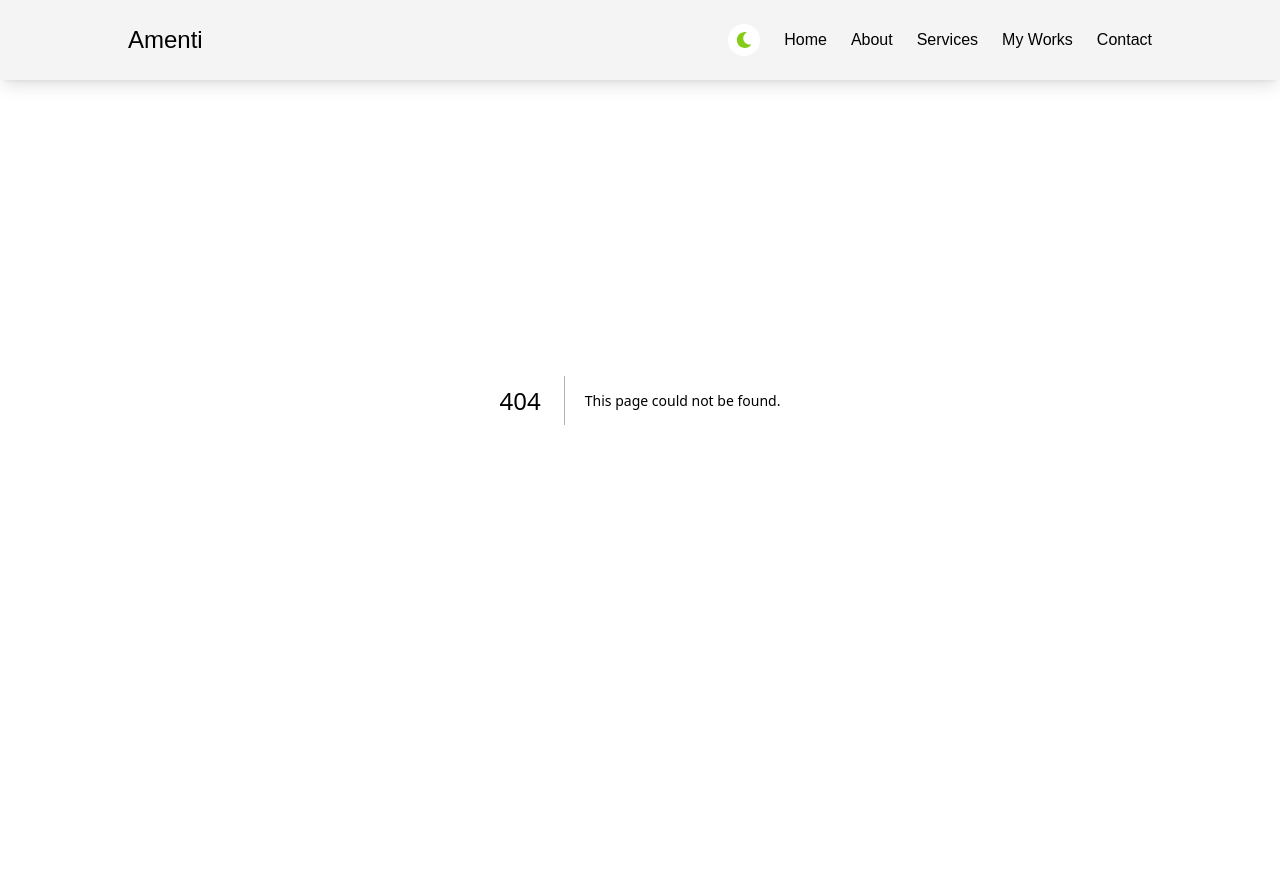
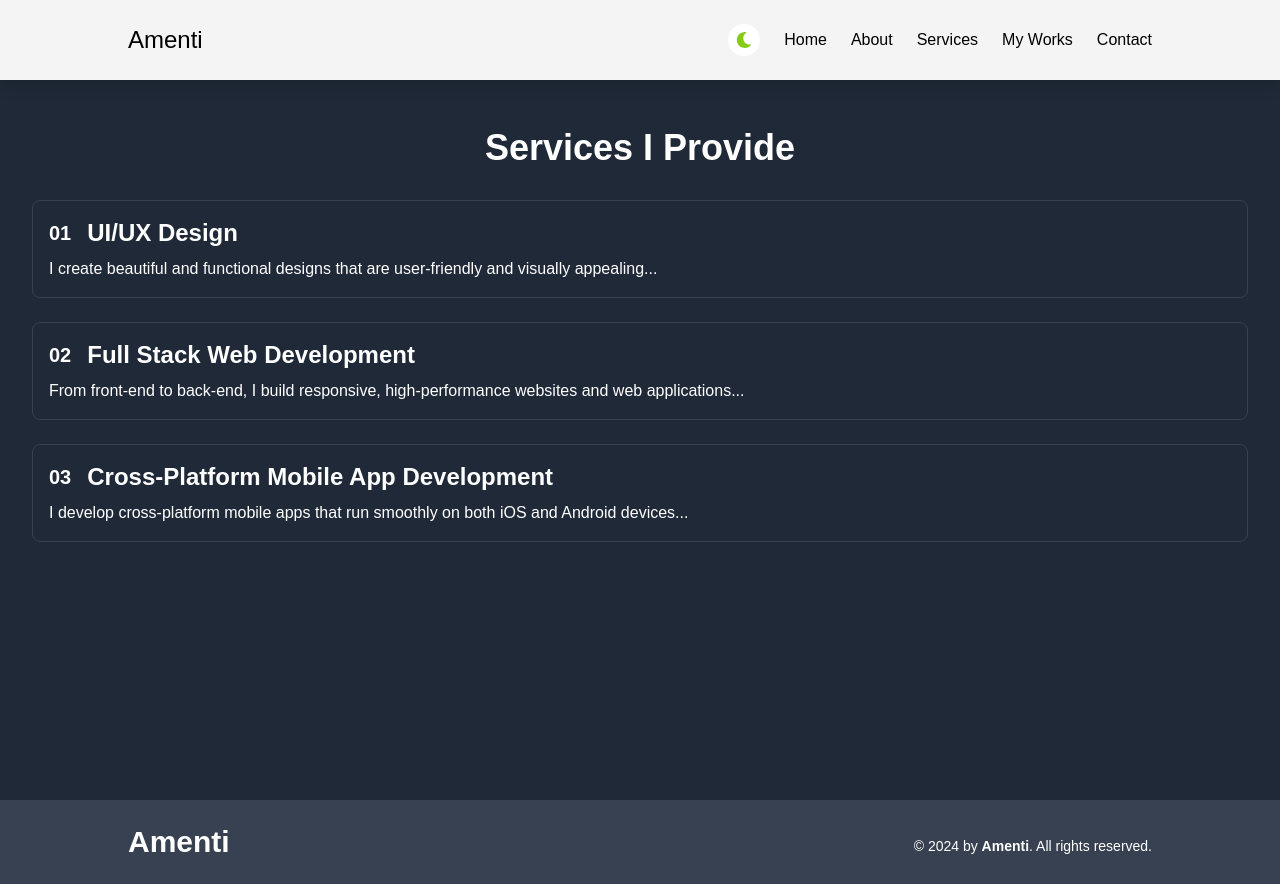
Before and after one commit to Amenti-K/Portfolio, a Next.js app: page /services in a window 1280 px wide. Before the commit this address had no page. Before the commit the page ends 800 px from the top, so only its background shows below. Built offline with nearby package versions, Linux system fonts and the light colour scheme.

Commit message:
all pages are done but need personalization and UI/UX touches

```diff
--- /dev/null
+++ b/src/app/contact/page.js
@@ -0,0 +1,36 @@
+"use client";
+
+import React from "react";
+import { FaTelegramPlane } from "react-icons/fa"; // Import Telegram icon
+
+export default function Contact() {
+  const phoneNumber = "+2519 46 80 11 71"; // Replace with your actual phone number
+  const emailAddress = "amenti1kebede@gmail.com"; // Replace with your actual email
+
+  return (
+    <div className="p-8 min-h-screen bg-gray-800 dark:bg-zinc-100 text-white dark:text-gray-800 flex flex-col items-center justify-center">
+      {/* Header */}
+      <h1 className="text-5xl font-bold text-center">
+        Let’s work <br /> together
+      </h1>
+
+      {/* Button */}
+      <button className="mt-8 px-6 py-3 bg-blue-500 hover:bg-blue-600 text-white rounded-full flex items-center space-x-2">
+        <FaTelegramPlane className="text-2xl" />
+        <span className="text-lg font-medium">Say Hello</span>
+      </button>
+
+      {/* Contact Info */}
+      <div className="mt-12 text-center flex flex-row justify-around w-3/4">
+        <div className="flex flex-col items-start">
+          <span className="text-2xl font-bold">Call:</span>
+          <span className="text-lg">{phoneNumber}</span>
+        </div>
+        <div className="flex flex-col items-start">
+          <span className="text-2xl font-bold">Email:</span>
+          <span className="text-lg">{emailAddress}</span>
+        </div>
+      </div>
+    </div>
+  );
+}
--- a/src/app/layout.js
+++ b/src/app/layout.js
@@ -3,6 +3,7 @@
 import localFont from "next/font/local";
 import "../styles/globals.css";
 import Nav from "@/components/Nav";
+import Footer from "@/components/Footer";
 
 const geistSans = localFont({
   src: "../styles/fonts/GeistVF.woff",
@@ -23,6 +24,7 @@ export default function RootLayout({ children }) {
       >
         <Nav />
         {children}
+        <Footer />
       </body>
     </html>
   );
--- a/src/app/page.js
+++ b/src/app/page.js
@@ -1,7 +1,9 @@
 import React from "react";
 import Home from "./home/page";
 import About from "./about/page";
+import Services from "./services/page";
 import Portfolio from "./portfolio/page";
+import Contact from "./contact/page";
 
 export default function Landing() {
   return (
@@ -13,8 +15,14 @@ export default function Landing() {
       <section id="about" className="min-h-screen">
         <About />
       </section>
+      <section id="services" className="min-h-screen">
+        <Services />
+      </section>
       <section id="projects" className="min-h-screen">
         <Portfolio />
+      </section>
+      <section id="contact" className="min-h-screen">
+        <Contact />
       </section>
       {/* Add other sections similarly if needed */}
     </div>
--- a/src/app/portfolio/page.js
+++ b/src/app/portfolio/page.js
@@ -19,7 +19,7 @@ export default function Projects() {
     },
     {
       name: "Mobile Banking App",
-      picture: "",
+      picture: "/assets/images/profile.jpg",
       description: "A banking app built with React Native and Firebase.",
       tools: ["React Native", "Firebase"],
       index: 2,
@@ -27,7 +27,7 @@ export default function Projects() {
   ];
 
   return (
-    <div className="flex items-center flex-col dark:bg-zinc-100 bg-gray-800 transition-colors duration-300  px-4 py-24 gap-y-8">
+    <div className="flex items-center flex-col bg-zinc-100 dark:bg-gray-800 transition-colors duration-300  px-4 py-24 gap-y-8">
       {projects.map((project) => (
         <ProjectCard
           key={project.index}
--- /dev/null
+++ b/src/app/services/page.js
@@ -0,0 +1,47 @@
+"use client";
+
+import React from "react";
+import Services from "../../components/Services";
+
+const servicesData = [
+  {
+    id: 1,
+    title: "UI/UX Design",
+    shortDescription:
+      "I create beautiful and functional designs that are user-friendly and visually appealing...",
+    fullDescription: `I create beautiful and functional designs that are user-friendly, visually appealing,
+      and tailored to meet the specific needs of your audience. My design process focuses on creating seamless
+      user experiences through research, prototyping, and testing to ensure that every design is intuitive and effective.`,
+  },
+  {
+    id: 2,
+    title: "Full Stack Web Development",
+    shortDescription:
+      "From front-end to back-end, I build responsive, high-performance websites and web applications...",
+    fullDescription: `From front-end to back-end, I build responsive, high-performance websites and web applications
+      using modern technologies like React, Node.js, and databases. My development process ensures that your website
+      is secure, scalable, and optimized for both user experience and SEO.`,
+  },
+  {
+    id: 3,
+    title: "Cross-Platform Mobile App Development",
+    shortDescription:
+      "I develop cross-platform mobile apps that run smoothly on both iOS and Android devices...",
+    fullDescription: `I develop cross-platform mobile apps that run smoothly on both iOS and Android devices using
+      technologies like React Native. My focus is on creating fast, responsive, and user-friendly mobile applications
+      that deliver a seamless experience for users on any platform.`,
+  },
+];
+
+export default function ServicesPage() {
+  return (
+    <div className="p-8 pt-32 bg-gray-800 dark:bg-zinc-100 min-h-screen text-white dark:text-gray-800">
+      <h1 className="text-4xl font-bold mb-8 text-center mb-16">
+        Services I Provide
+      </h1>
+      <div>
+        <Services services={servicesData} />
+      </div>
+    </div>
+  );
+}
--- /dev/null
+++ b/src/components/Footer.jsx
@@ -0,0 +1,16 @@
+import React from "react";
+
+export default function Footer() {
+  return (
+    <footer className="bg-gray-700 dark:bg-zinc-200 text-white dark:text-gray-700 py-6 pb-4 px-32 flex items-center justify-between">
+      {/* Logo */}
+      <div className="text-3xl font-bold mb-2">Amenti</div>
+
+      {/* Copyright statement */}
+      <p className="text-sm">
+        &copy; 2024 by <span className="font-bold">Amenti</span>. All rights
+        reserved.
+      </p>
+    </footer>
+  );
+}
--- a/src/components/Nav.jsx
+++ b/src/components/Nav.jsx
@@ -24,7 +24,7 @@ export default function Nav() {
   };
 
   return (
-    <nav className="w-screen fixed bg-zinc-100 shadow-lg dark:bg-gray-800 py-6 px-32 flex justify-between items-center">
+    <nav className="w-screen fixed bg-zinc-100 shadow-lg dark:bg-gray-800 py-6 px-32 flex justify-between items-center z-20">
       {/* Left side: Logo */}
       <div className="text-2xl text-black dark:text-white">
         <Link href="#home" onClick={() => handleScroll("home")}>
@@ -49,7 +49,7 @@ export default function Nav() {
         <a onClick={() => handleScroll("about")} className="cursor-pointer">
           <h3 className="text-black dark:text-gray-300">About</h3>
         </a>
-        <a onClick={() => handleScroll("projects")} className="cursor-pointer">
+        <a onClick={() => handleScroll("services")} className="cursor-pointer">
           <h3 className="text-black dark:text-gray-300">Services</h3>
         </a>
         <a onClick={() => handleScroll("projects")} className="cursor-pointer">
--- a/src/components/ProjectCard.jsx
+++ b/src/components/ProjectCard.jsx
@@ -12,7 +12,7 @@ export default function ProjectCard({
   return (
     <div
       className="flex flex-col md:flex-row items-center justify-center w-1/2 h-[50vh]
-                 bg-zinc-100 dark:bg-gray-800 transition-colors duration-300 rounded-lg"
+                 dark:bg-zinc-100 bg-gray-800 transition-colors duration-300 rounded-lg"
     >
       {/* Conditional rendering for even/odd layout */}
       <div
@@ -28,15 +28,15 @@ export default function ProjectCard({
       </div>
 
       <div className={`flex-1 ${isEven ? "order-1" : "order-2"} text-left p-6`}>
-        <h2 className="text-2xl font-bold mb-4 text-black dark:text-white">
+        <h2 className="text-2xl font-bold mb-4 dark:text-black text-white">
           {name}
         </h2>
-        <p className="text-gray-600 dark:text-gray-300 mb-4">{description}</p>
+        <p className="dark:text-gray-600 text-gray-300 mb-4">{description}</p>
         <div className="flex flex-wrap gap-2">
           {tools.map((tool, idx) => (
             <span
               key={idx}
-              className="bg-gray-200 dark:bg-gray-600 px-4 py-2 rounded-full text-sm font-semibold text-black dark:text-white"
+              className="dark:bg-gray-200 bg-gray-600 px-4 py-2 rounded-full text-sm font-semibold dark:text-black text-white"
             >
               {tool}
             </span>
--- /dev/null
+++ b/src/components/Services.jsx
@@ -0,0 +1,45 @@
+"use client";
+
+import React, { useState } from "react";
+
+export default function Services({ services }) {
+  const [hoveredServiceId, setHoveredServiceId] = useState(null);
+
+  const handleMouseEnter = (id) => {
+    setHoveredServiceId(id);
+  };
+
+  const handleMouseLeave = () => {
+    setHoveredServiceId(null);
+  };
+
+  return (
+    <div className="space-y-6">
+      {services.map((service) => (
+        <div
+          key={service.id}
+          className={`relative p-4 border border-gray-700 dark:border-gray-300 rounded-lg
+          bg-gray-800 dark:bg-zinc-100 transition-transform`}
+          onMouseEnter={() => handleMouseEnter(service.id)}
+          onMouseLeave={handleMouseLeave}
+        >
+          <div className="flex items-center space-x-4">
+            <span className="text-xl font-bold text-white dark:text-gray-800">{`0${service.id}`}</span>
+            <h2 className="text-2xl font-semibold text-white dark:text-gray-800">
+              {service.title}
+            </h2>
+          </div>
+          <p className="text-white dark:text-gray-800 mt-2">
+            {service.shortDescription}
+          </p>
+
+          {hoveredServiceId === service.id && (
+            <div className="absolute top-0 left-1/4 w-1/2 h-fit dark:bg-gray-900 p-4 text-gray-800 bg-zinc-100 dark:text-white flex flex-col justify-center rounded-lg z-10">
+              <p>{service.fullDescription}</p>
+            </div>
+          )}
+        </div>
+      ))}
+    </div>
+  );
+}
```
